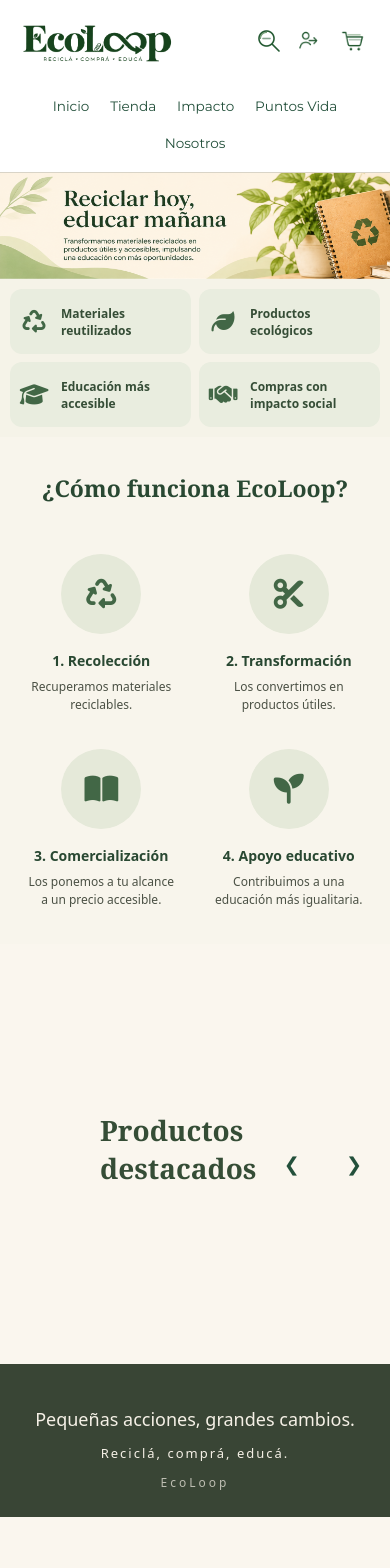
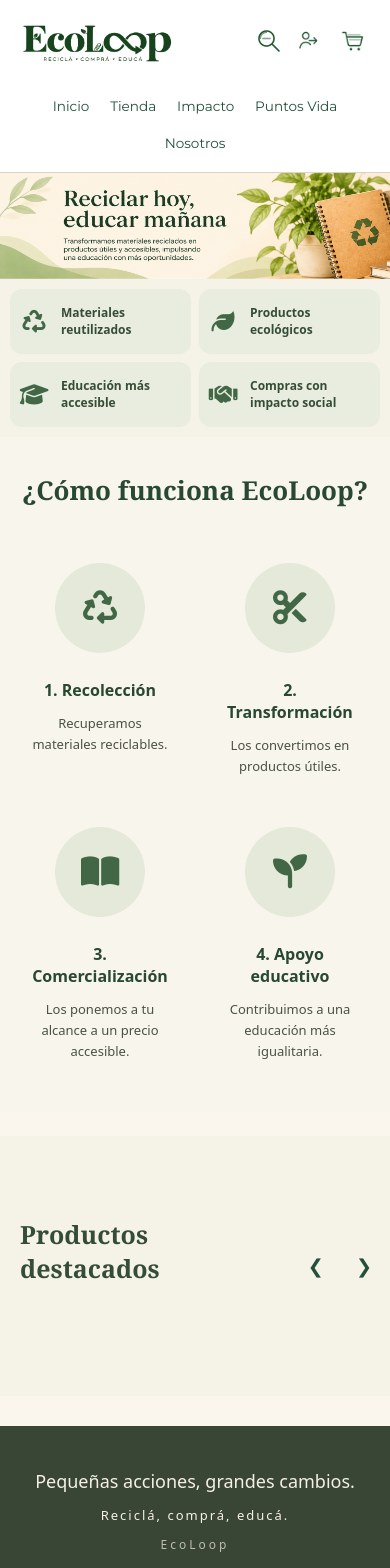
Before and after one commit to EcoLoopAnima/EcoLoopFrontEnd, a React (Vite) app in the folder FrontEnd/: page / in a window 390 px wide. Shown: the top 1568 px of the page. Before the commit the page ends 1517 px from the top, so only its background shows below. Built offline with nearby package versions, Linux system fonts and the light colour scheme; grey boxes are pictures that could not be loaded.

Commit message:
css secciones inicio, nosotros

```diff
--- a/FrontEnd/src/components/pages/Nosotros.css
+++ b/FrontEnd/src/components/pages/Nosotros.css
@@ -41,6 +41,7 @@
     display: block;
     object-fit: contain;
     border-radius: 18px;
+    border: 1px solid #344735;
 }
 
 .nosotros-texto {
@@ -118,6 +119,7 @@
     height: 340px;
     object-fit: cover;
     border-radius: 18px;
+    border: 1px solid #344735;
 }
 
 
@@ -153,6 +155,7 @@
     min-height: 210px;
     padding: 28px 22px;
     border-radius: 22px;
+    border: 1px solid #344735;
 
     display: flex;
     flex-direction: column;
@@ -243,6 +246,7 @@
     padding: 45px 38px;
     min-height: 350px;
     border-radius: 12px;
+    border: 1px solid #344735;
 
     display: flex;
     flex-direction: column;
--- a/FrontEnd/src/components/sections/BeneficiosInicio.css
+++ b/FrontEnd/src/components/sections/BeneficiosInicio.css
@@ -1,10 +1,9 @@
-
 .beneficios-inicio {
     width: 100%;
     display: grid;
     grid-template-columns: repeat(4, 1fr);
-    gap: 15px;
-    padding: 12px 20px;
+    gap: 20px;
+    padding: 25px 5%;
     box-sizing: border-box;
     background-color: #f5f3e8;
 }
@@ -15,46 +14,48 @@
     display: flex;
     align-items: center;
     justify-content: center;
-    gap: 15px;
-    padding: 12px 10px;
+    gap: 18px;
+    padding: 20px 15px;
     border-radius: 12px;
-    min-height: 65px;
+    min-height: 95px;
     box-sizing: border-box;
 }
 
 .beneficio-icono {
-    font-size: 30px;
+    font-size: 36px;
     color: #426746;
-    width: 38px;
+    width: 42px;
     text-align: center;
     flex-shrink: 0;
 }
 
 .beneficio-card p {
-    font-size: 15px;
+    font-size: 17px;
     font-weight: 600;
     margin: 0;
     text-align: left;
+    line-height: 1.4;
 }
 
-/* Adaptación para celulares */
 @media (max-width: 650px) {
     .beneficios-inicio {
         grid-template-columns: repeat(2, 1fr);
-        gap: 8px;
-        padding: 10px;
+        gap: 10px;
+        padding: 15px 10px;
     }
 
     .beneficio-card {
         gap: 8px;
-        padding: 10px 5px;
+        padding: 12px 8px;
+        min-height: 80px;
     }
 
     .beneficio-icono {
-        font-size: 23px;
+        font-size: 25px;
+        width: 30px;
     }
 
     .beneficio-card p {
-        font-size: 12px;
+        font-size: 13px;
     }
 }
--- a/FrontEnd/src/components/sections/CarruselPrincipal.css
+++ b/FrontEnd/src/components/sections/CarruselPrincipal.css
@@ -1,22 +1,23 @@
-h1 {
-  font-family: Georgia, serif;
-    font-size: 28px;
-    text-align: left;
-    margin: 0 0 30px 0;
-    color: #354d36;
-    margin-left: 80px;
-}
-
 .carrusel {
     display: flex;
     flex-direction: row;
     align-items: center;
     justify-content: space-between;
-  gap: 15px;
+    gap: 20px;
     width: 100%;
-  padding: 20px;
+    padding: 35px 4%;
     box-sizing: border-box;
-  margin-top: 50px;
+    margin-top: 25px;
+    background-color: #f5f3e8;
+}
+
+.carrusel h1 {
+    font-family: Georgia, serif;
+    font-size: 34px;
+    text-align: left;
+    margin: 0 0 30px 0;
+    color: #354d36;
+    margin-left: 30px;
 }
 
 .carrusel-fotos {
@@ -25,20 +26,19 @@ h1 {
     flex-wrap: nowrap;
     flex: 1;
     min-width: 0;
-  gap: 20px;
+    gap: 25px;
 }
 
 .foto {
     flex: 1 1 0;
     min-width: 0;
-  height: 300px;
+    height: 380px;
     display: flex;
     align-items: center;
     justify-content: center;
-  background-color: #ffffff;
-  border-radius: 10px;
+    background-color: transparent;
+    border-radius: 12px;
     overflow: hidden;
-  background-color: transparent;
 }
 
 .foto img {
@@ -46,24 +46,54 @@ h1 {
     width: 100%;
     height: 100%;
     object-fit: contain;
+    border-radius: 12px;
+
+    transition: transform 0.4s ease, filter 0.4s ease;
+}
+
+/* EFECTO HOVER */
+.foto img:hover {
+    transform: scale(1.08);
+    filter: brightness(1.05);
+    cursor: pointer;
 }
 
 .flecha {
     flex-shrink: 0;
-  width: 40px;
-  height: 40px;
+    width: 45px;
+    height: 45px;
     display: flex;
     align-items: center;
     justify-content: center;
     border: none;
     background-color: transparent;
-  font-size: 28px;
+    font-size: 32px;
     cursor: pointer;
-  color: #333333;
+    color: #354d36;
 }
 
-h2 {
-    font-family: 'Courier New', Courier, monospace;
-    padding: 10px;
-    margin: 5px;
+/* CELULARES */
+@media (max-width: 650px) {
+    .carrusel {
+        padding: 20px 10px;
+        gap: 8px;
     }
+
+    .carrusel h1 {
+        font-size: 25px;
+        margin-left: 10px;
+    }
+
+    .carrusel-fotos {
+        gap: 8px;
+    }
+
+    .foto {
+        height: 220px;
+    }
+
+    .flecha {
+        width: 30px;
+        font-size: 23px;
+    }
+}
--- a/FrontEnd/src/components/sections/ComoFunciona.css
+++ b/FrontEnd/src/components/sections/ComoFunciona.css
@@ -1,7 +1,6 @@
-
 .como-funciona {
     width: 100%;
-    padding: 35px 5%;
+    padding: 55px 6%;
     box-sizing: border-box;
     background-color: #f8f5ec;
     color: #354d36;
@@ -9,16 +8,16 @@
 
 .como-funciona h2 {
     font-family: Georgia, serif;
-    font-size: 28px;
+    font-size: 34px;
     text-align: left;
-    margin: 0 0 30px 0;
+    margin: 0 0 40px 0;
     color: #294832;
 }
 
 .pasos-contenedor {
     display: grid;
     grid-template-columns: repeat(4, 1fr);
-    gap: 20px;
+    gap: 30px;
 }
 
 .paso {
@@ -27,71 +26,70 @@
     flex-direction: column;
     align-items: center;
     text-align: center;
-    padding: 10px;
+    padding: 15px;
 }
 
 .paso-imagen {
-    width: 105px;
-    height: 105px;
+    width: 130px;
+    height: 130px;
     border-radius: 50%;
     background-color: #e5e9d9;
     display: flex;
     justify-content: center;
     align-items: center;
-    margin-bottom: 12px;
+    margin-bottom: 18px;
 }
 
 .paso-imagen i {
-    font-size: 40px;
+    font-size: 48px;
     color: #426746;
 }
 
 .paso h3 {
-    font-size: 17px;
+    font-size: 20px;
     color: #294832;
-    margin: 5px 0 8px;
+    margin: 8px 0 12px;
 }
 
 .paso p {
-    font-size: 14px;
-    line-height: 1.5;
+    font-size: 16px;
+    line-height: 1.6;
     color: #4b5145;
-    max-width: 220px;
+    max-width: 250px;
     margin: 0;
 }
 
 .flecha-paso {
     position: absolute;
-    right: -20px;
-    top: 48px;
-    font-size: 23px;
+    right: -25px;
+    top: 60px;
+    font-size: 28px;
     color: #55775a;
 }
 
 /* CELULARES */
 @media (max-width: 650px) {
-
     .como-funciona {
-        padding: 25px 15px;
+        padding: 35px 15px;
     }
 
     .como-funciona h2 {
-        font-size: 23px;
+        font-size: 26px;
         text-align: center;
     }
 
     .pasos-contenedor {
         grid-template-columns: repeat(2, 1fr);
-        gap: 15px;
+        gap: 20px;
     }
 
     .paso-imagen {
-        width: 80px;
-        height: 80px;
+        width: 90px;
+        height: 90px;
     }
 
     .paso-imagen i {
-        font-size: 30px;
+        font-size: 34px;
     }
 
     .flecha-paso {
@@ -99,10 +97,10 @@
     }
 
     .paso h3 {
-        font-size: 14px;
+        font-size: 16px;
     }
 
     .paso p {
-        font-size: 12px;
+        font-size: 13px;
     }
 }
```
Lines whose indentation alone changed are shown as unchanged.
